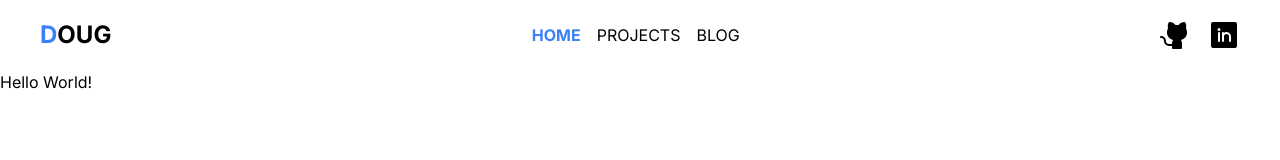
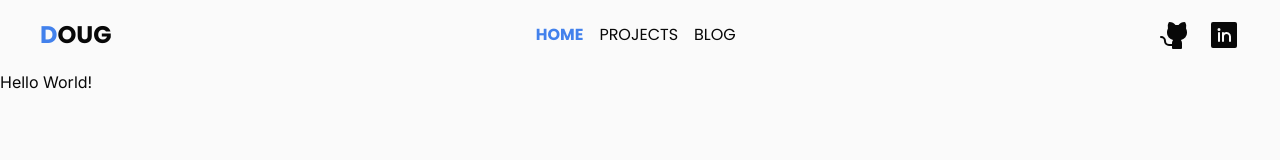
Before and after one commit to dougdomingos/portfolio, a Next.js app: page / in a window 1280 px wide. Shown: the top 160 px of the page. Built offline with nearby package versions, Linux system fonts and the light colour scheme.

Commit message:
feat: add color palette

```diff
--- a/src/app/globals.css
+++ b/src/app/globals.css
@@ -4,10 +4,14 @@
 
 @layer components {
   .link-mobile-active {
-    @apply border-l-[5px] border-blue-500 bg-blue-200 font-bold;
+    @apply border-l-[5px] border-primary bg-primary-light font-bold;
   }
 
   .link-desktop-active {
-    @apply font-bold text-blue-500;
+    @apply font-bold text-primary;
   }
 }
+
+body {
+  @apply font-sans text-black-900 bg-white;
+}
--- a/src/app/layout.tsx
+++ b/src/app/layout.tsx
@@ -1,11 +1,18 @@
-import { Inter } from 'next/font/google';
+import { Inter, Poppins } from 'next/font/google';
 
+import Header from '@components/layout/Header';
+import clsx from 'clsx';
 import type { Metadata } from 'next';
 
-import Header from '@components/layout/Header';
 import './globals.css';
 
-const inter = Inter({ subsets: ['latin'] });
+const inter = Inter({ subsets: ['latin'], variable: '--font-inter' });
+
+const poppins = Poppins({
+  subsets: ['latin'],
+  weight: ['400', '700'],
+  variable: '--font-poppins',
+});
 
 export const metadata: Metadata = {
   title: 'Douglas Domingos | Portfolio',
@@ -21,7 +28,7 @@ export default function RootLayout({
 }) {
   return (
     <html lang='en'>
-      <body className={inter.className}>
+      <body className={clsx(inter.variable, poppins.variable, 'font-sans')}>
         <Header />
         {children}
       </body>
--- a/src/components/Overlay.tsx
+++ b/src/components/Overlay.tsx
@@ -15,7 +15,7 @@ const Overlay = ({ visible, handleClose, children }: OverlayProps) => (
     role='menu'
     className={clsx(
       visible ? 'w-full' : 'w-0',
-      'fixed right-0 top-0 flex h-full flex-col justify-center overflow-hidden bg-white',
+      'fixed right-0 top-0 flex h-full flex-col justify-center overflow-hidden bg-white-900',
       'transition-all duration-500 ease-in-out',
     )}>
     <ToggleButton
--- a/src/components/layout/Header/Socials.tsx
+++ b/src/components/layout/Header/Socials.tsx
@@ -14,7 +14,7 @@ const socials: Social[] = [
       <LinkedinLogo
         size={32}
         weight='fill'
-        className='transition-colors hover:text-blue-500 hover:opacity-100 ease-out'
+        className='transition-colors hover:text-primary hover:opacity-100 ease-out'
       />
     ),
     link: 'https://linkedin.com/in/douglas-domingos',
--- a/src/components/layout/Header/index.tsx
+++ b/src/components/layout/Header/index.tsx
@@ -23,8 +23,8 @@ const Header = () => {
 
   return (
     <header className='flex h-[70px] justify-center px-4'>
-      <div className='flex h-full w-full max-w-[1200px] items-center justify-between'>
-        <span className='text-2xl font-bold first-letter:text-blue-500'>
+      <div className='flex h-full w-full max-w-[1200px] items-center justify-between font-display'>
+        <span className='text-2xl font-bold first-letter:text-primary'>
           DOUG
         </span>
         {isMobile ? (
--- a/tailwind.config.ts
+++ b/tailwind.config.ts
@@ -1,4 +1,4 @@
-import type { Config } from 'tailwindcss'
+import type { Config } from 'tailwindcss';
 
 const config: Config = {
   content: [
@@ -8,13 +8,30 @@ const config: Config = {
   ],
   theme: {
     extend: {
-      backgroundImage: {
-        'gradient-radial': 'radial-gradient(var(--tw-gradient-stops))',
-        'gradient-conic':
-          'conic-gradient(from 180deg at 50% 50%, var(--tw-gradient-stops))',
+      fontFamily: {
+        display: ['var(--font-poppins)'],
+        sans: ['var(--font-inter)'],
+      },
+
+      colors: {
+        black: {
+          DEFAULT: '#1a1a1a',
+          900: '#080808',
+        },
+
+        white: {
+          DEFAULT: '#fafafa',
+          900: '#ffffff',
+        },
+
+        primary: {
+          light: '#c6d9f9',
+          DEFAULT: '#4281ec',
+          dark: '#142747',
+        },
       },
     },
   },
   plugins: [],
-}
-export default config
+};
+export default config;
```
